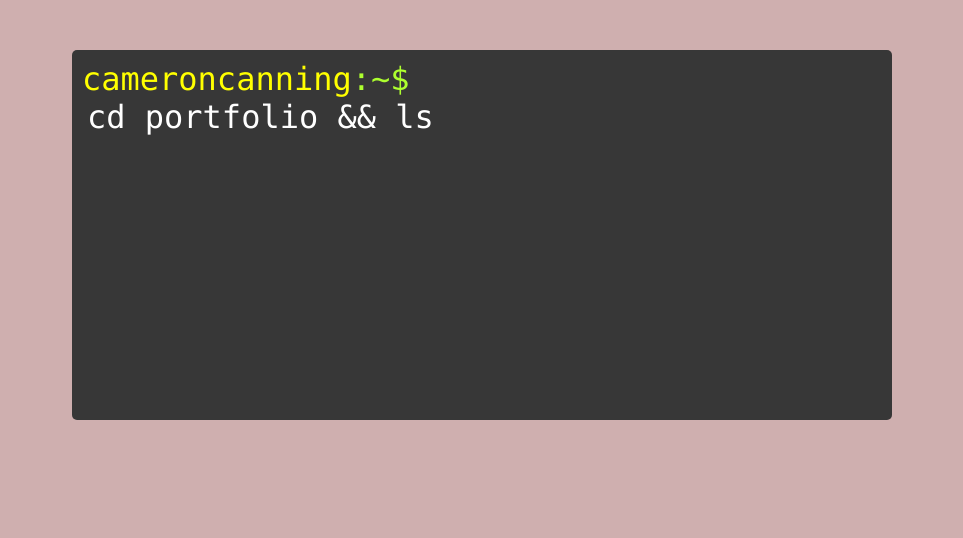
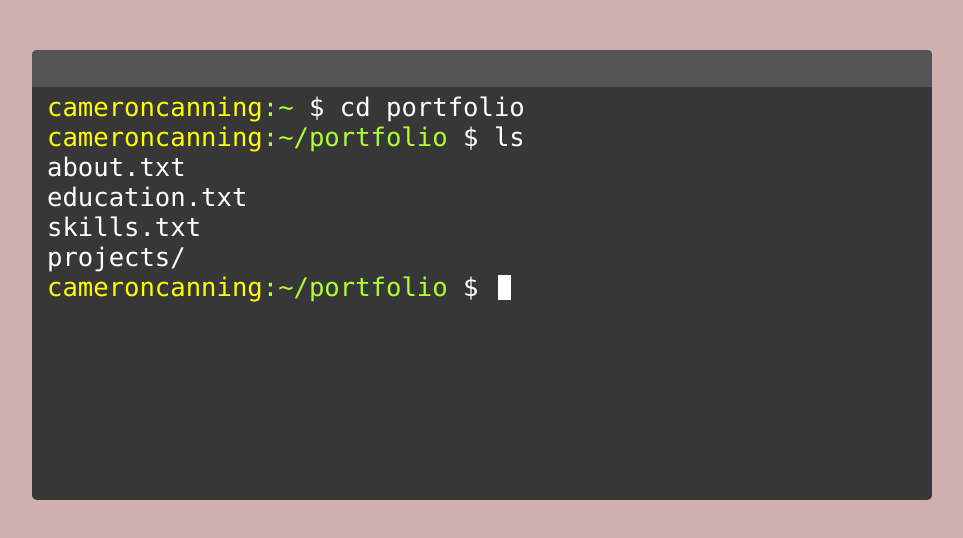
Before and after one commit to CameronCanning/terminal-portfolio, a React (Create React App) app: page / in a window 1280 px wide. Shown: the top 538 px of the page, without its empty margins (158-1121 px from the left). Built offline with nearby package versions, Linux system fonts and the light colour scheme.

Commit message:
more fleshed out proof of concept, better state managment

```diff
--- a/package.json
+++ b/package.json
@@ -34,5 +34,8 @@
       "last 1 firefox version",
       "last 1 safari version"
     ]
+  },
+  "devDependencies": {
+    "react-terminal": "^1.2.1"
   }
 }
--- a/src/App.js
+++ b/src/App.js
@@ -1,47 +1,20 @@
-import { useState, useEffect, useCallback } from 'react';
+import Terminal from './components/Terminal';
 
 function App() {
-	const [command, setCommand] = useState(
-		{
-			initial: 'cd portfolio && ls',
-			visible: ''
-		}
-	);
-	let interval;
-	useEffect(() => {
-		if (command.initial) {
-			interval = setInterval(() => {
-				setCommand(prev => {
-					return {
-						initial: prev.initial.substring(1),
-						visible: prev.visible + prev.initial[0]
-					}
-				})
-				}, 100);
-			return () => clearTimeout(interval);
-		}
-		else {
-			console.log('run');
-		}
-	}, [command]);
 
+	const autoCommand = {
+		command: 'cd portfolio && ls',
+		directory: {
+		  path: 'portfolio'
+		},
+		startDelay: 0,
+		endDelay: 0,
+		speed: 50,
+		callback: () => console.log('yo')
+	  }
 
 	return (
-		<div className='terminal'>
-			<div className='terminal-line'>
-				<span className='user-color'>cameroncanning</span>
-				<span className='dir-color'>:~$</span>
-				<input
-					id='terminal-input'
-					autoComplete='false'
-					autoFocus
-					value={command.visible}
-					onChange={(e) => { e.preventDefault() }}
-
-					/>
-			</div>
-		</div>
-
+		<Terminal user={'cameroncanning'} auto={autoCommand}/>
 	);
 }
 
--- /dev/null
+++ b/src/components/Terminal.js
@@ -0,0 +1,110 @@
+import { useState, useEffect } from 'react';
+
+const Terminal = ({noHeader, user}) => {
+    const [auto, setCommand] = useState({command: '', output: <p>test</p>});
+    const [contentArray, setContentArray] = useState([]);
+    const [current, setCurrent] = useState({
+        command: '',
+        dir: '',
+        typing: false,
+        user: user
+    });
+
+	//auto type command on update
+	useEffect(() => {
+		if (auto.command) {
+			setTimeout(() => {
+                setCommand(prev => {return { ...prev, command: prev.command.substring(1)}});
+                setCurrent(prev => {
+                    return {
+                        ...prev,
+                        command: prev.command + auto.command[0]
+                    }
+                })
+            }, 50)
+		}
+		else if (current.typing) {
+            console.log('run');
+            setCurrent(prev => {return {...prev, typing: false}});
+            setTimeout(() => {
+                nextContent()
+            }, 1000);
+		}
+	}, [auto]);
+
+    //intro animation
+    useEffect(() => {
+        sendCommand('cd portfolio', null, 1500, '/portfolio');
+        sendCommand('ls', lsPortfolio, 3500);
+        sendCommand('ls', lsPortfolio, 7000);
+        sendCommand('ls', lsPortfolio, 10000);
+
+    }, []);
+
+    const sendCommand = (command, output, delay, dir) => {
+        setTimeout(() => {
+            setCurrent(prev => {return {...prev, typing: true}});
+            setCommand(prev => {return {...prev, command: command, output: output}});
+        }, delay);
+
+    }
+    const nextContent = () => {
+        //state -> strings
+        setContentArray(prev => [...prev, {
+            user: `${user}`,
+            command: `${current.command}`,
+            dir: `${current.dir}`,
+            output: auto.output,
+            dead: true,
+        }]);
+        setCurrent(prev => { return {...prev, command: '', dir: '/portfolio'}});
+    }
+    return (
+        <div className='terminal'>
+            {
+                <>
+                {!noHeader && <Header/>}
+                <div className='bottom-scroll'>
+                    <div className='terminal-content-wrapper'>
+                        {contentArray.map((e, i) => {
+                            return <Content key={i} {...e}/>
+                        })}
+                        <Content {...current}/>
+                    </div>
+                </div>
+                </>
+            }
+        </div>
+    )
+};
+const Header = () => <div className='terminal-header'/>;
+
+const Content = ({user, host, dir, typing, command, output, dead}) => {
+    console.log(output);
+    return (
+        <div className='terminal-content'>
+            <span className='user-color'>{user && host ? `${user}@${host}` : user || host || ''}</span>
+            <span className='dir-color'>{dir ? ':~' + dir : ':~'}</span>
+            <span>
+                <span className='terminal-input'>
+                    {' $ '}
+                    {command}
+                    {!dead && <span className={typing ? 'cursor' : 'cursor blink'}/>}
+                </span>
+            </span>
+            <span>
+                    {output}
+            </span>
+        </div>
+    )
+}
+
+
+const lsPortfolio = <span>
+        <div>about.txt</div>
+        <div>education.txt</div>
+        <div>skills.txt</div>
+        <div>projects/</div>
+</span>;
+console.log(lsPortfolio);
+export default Terminal;
--- a/src/index.css
+++ b/src/index.css
@@ -9,7 +9,7 @@ body {
   -webkit-font-smoothing: antialiased;
   -moz-osx-font-smoothing: grayscale;
   font-size: calc(10px + 2vmin);
-  font-size: 2rem;
+  font-size: 1.6rem;
 }
 
 
@@ -18,14 +18,37 @@ body {
   margin: auto;
   margin-top: 50px;
   margin-bottom: 50px;
-  width: 800px;
+  width: 900px;
   border-radius: 5px;
-  padding: 10px;
-  height: 350px;
+  height: 450px;
   font-family: source-code-pro, Menlo, Monaco, Consolas, 'Courier New',
     monospace;
+
 }
 
+.cursor {
+  display:inline-block;
+  margin: 0 0 -4px 4px;
+  height: 25px;
+  width: 13px;
+  background-color: white;
+
+}
+.blink {
+  animation: blinker 1s step-start infinite;
+}
+@keyframes blinker {
+  50% {
+    opacity: 0;
+  }
+}
+.terminal-header {
+  padding: 0;
+  margin: 0;
+  height: 37px;
+  border-radius: 5px 5px 0 0;
+  background-color: #555;
+}
 span.user-color {
   color: yellow;
 }
@@ -34,10 +57,26 @@ span.dir-color{
   color: greenyellow;
 }
 
-.terminal-line {
-  height: 37px;
+.terminal-input {
+  /**background-color: blue;
+  caret-color: transparent;
+  */
+  border: none;
+  outline:none;
+
 }
+.bottom-scroll {
+  display: flex;
+  flex-direction: column-reverse;
+  overflow-y: auto;
+}
+.terminal-content-wrapper {
+  padding: 15px;
+  padding-top: 5px;
+  padding-bottom:0px;
+  height: 408px;
 
+}
 #terminal-input {
   font-family: source-code-pro, Menlo, Monaco, Consolas, 'Courier New',
     monospace;
@@ -45,11 +84,29 @@ span.dir-color{
   height: 100%;
   border: none;
   outline: none;
-  width: 100%;
+  width: auto;
   padding: 0;
-  margin-left: 5px;
+  margin-left:0;
 
   background-color: #373737;
   caret-color: #fff;
   color: white;
 }
+::-webkit-scrollbar {
+  width: 20px;
+}
+
+::-webkit-scrollbar-thumb {
+  border: 8px #373737 solid;
+  background-clip: padding-box;
+  background: #555;
+  border-radius: 10px;
+
+}
+body::-webkit-scrollbar-thumb {
+  border: 7px #CFAFAF solid;
+  background-clip: padding-box;
+  background: #555;
+  border-radius: 10px;
+
+}
--- a/src/index.js
+++ b/src/index.js
@@ -1,14 +1,12 @@
 import React from 'react';
 import ReactDOM from 'react-dom/client';
-import './index.css';
 import App from './App';
 import reportWebVitals from './reportWebVitals';
+import './index.css';
 
 const root = ReactDOM.createRoot(document.getElementById('root'));
 root.render(
-  <React.StrictMode>
-    <App />
-  </React.StrictMode>
+  <App/>
 );
 
 // If you want to start measuring performance in your app, pass a function
```
Also changed, not shown: 1 other file (tests, documents, lock files or other folders).
